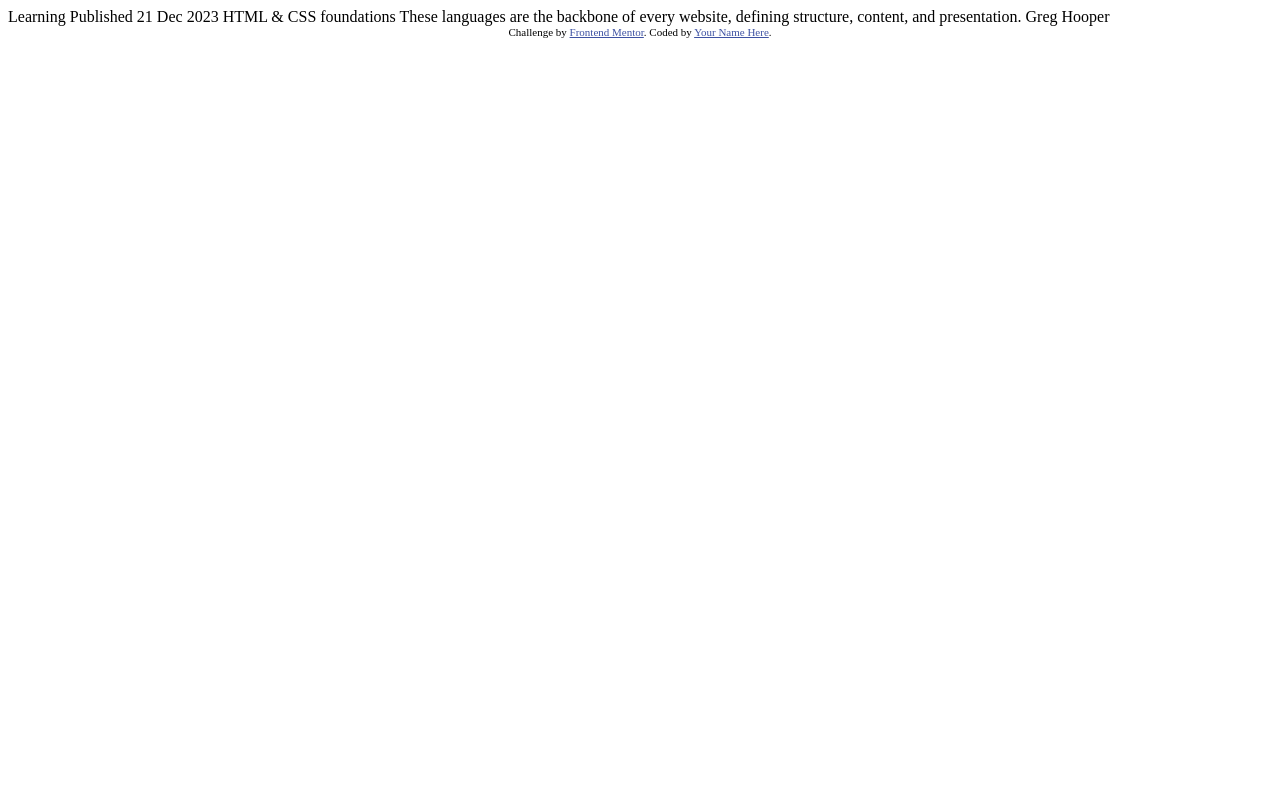
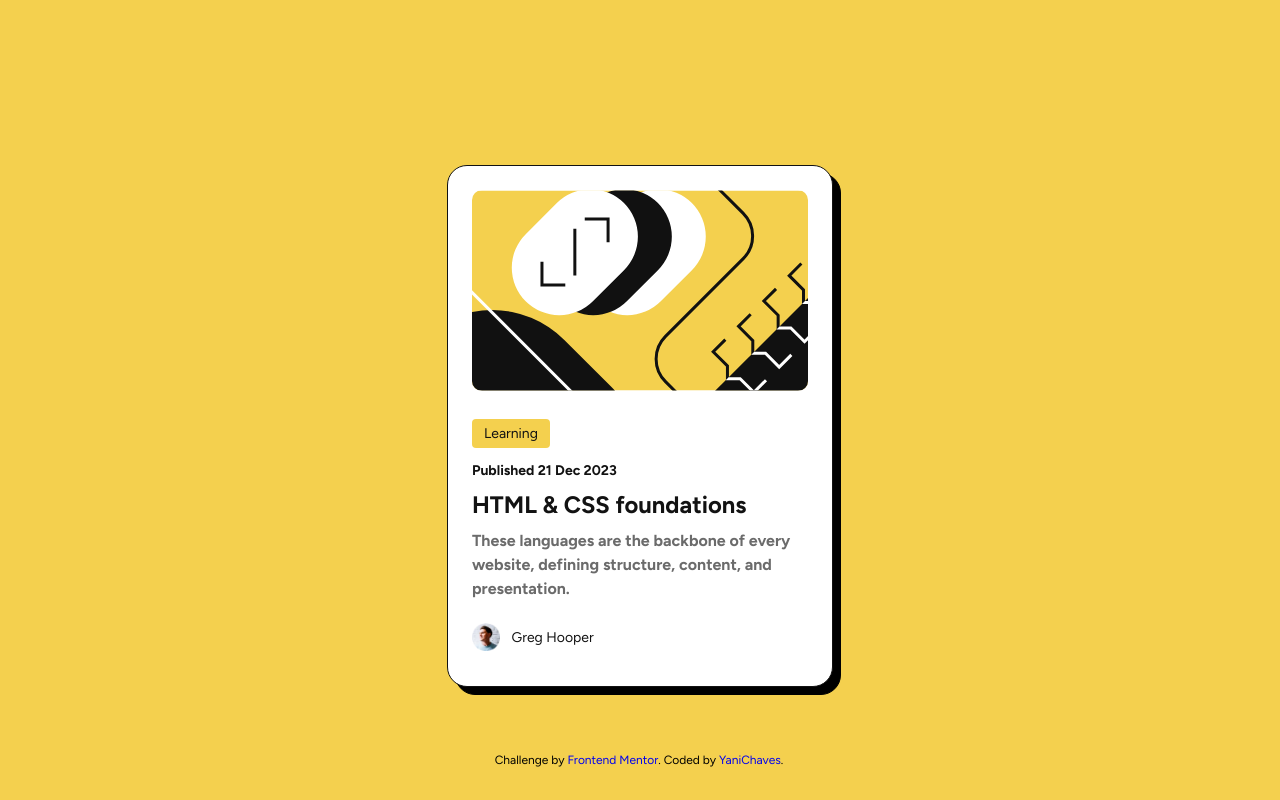
Before and after one commit to YaniChaves/blog-preview-card, a plain HTML site: page index.html in a window 1280 px wide. Drawn offline with Linux system fonts and the light colour scheme.

Commit message:
Finished project

```diff
--- a/index.html
+++ b/index.html
@@ -2,33 +2,34 @@
 <html lang="en">
 <head>
   <meta charset="UTF-8">
-  <meta name="viewport" content="width=device-width, initial-scale=1.0"> <!-- displays site properly based on user's device -->
+  <meta name="viewport" content="width=device-width, initial-scale=1.0">
 
   <link rel="icon" type="image/png" sizes="32x32" href="./assets/images/favicon-32x32.png">
+  <link rel="stylesheet" href="./styles/style.css">
 
   <title>Frontend Mentor | Blog preview card</title>
-
-  <!-- Feel free to remove these styles or customise in your own stylesheet 👍 -->
-  <style>
-    .attribution { font-size: 11px; text-align: center; }
-    .attribution a { color: hsl(228, 45%, 44%); }
-  </style>
 </head>
 <body>
-
-  Learning
-
-  Published 21 Dec 2023
-
-  HTML & CSS foundations
-
-  These languages are the backbone of every website, defining structure, content, and presentation.
-
-  Greg Hooper
-
-  <div class="attribution">
-    Challenge by <a href="https://www.frontendmentor.io?ref=challenge" target="_blank">Frontend Mentor</a>.
-    Coded by <a href="#">Your Name Here</a>.
-  </div>
+  <header></header>
+  <nav></nav>
+  <main>
+    <section class="blog-preview">
+      <img src="./assets/images/illustration-article.svg" alt="">
+      <p class="blog-preview-p">Learning</p>
+      <h3>Published 21 Dec 2023</h3>
+      <a href="#"><h1>HTML & CSS foundations</h1></a>
+      <h2>These languages are the backbone of every website, defining structure, content, and presentation.</h2>
+      <div class="blog-preview-author">
+        <img src="./assets/images/image-avatar.webp" alt="">
+        <p>Greg Hooper</p>
+      </div>
+    </section>
+  </main>
+  <footer class="foot">
+    <div class="attribution">
+      Challenge by <a href="https://www.frontendmentor.io?ref=challenge" target="_blank" rel="noopener noreferrer">Frontend Mentor</a>.
+      Coded by <a href="#">YaniChaves</a>.
+    </div>
+  </footer>
 </body>
 </html>
--- /dev/null
+++ b/styles/style.css
@@ -0,0 +1,98 @@
+@import url('https://fonts.googleapis.com/css2?family=Figtree:ital,wght@0,300..900;1,300..900&display=swap');
+body {
+    margin: 0;
+    height: 100vh;
+    font-family: 'Figtree', sans-serif;
+    background-color: hsl(47, 88%, 63%);
+    display: grid;
+    justify-content: center;
+    align-items: center;
+    font-size: 14px;
+}
+img {
+    border-radius: 10px;
+    margin-block-start: 24px;
+    margin-inline: 24px;
+    margin-block-end: 12px;
+}
+.blog-preview-p, h3, h2, h1 {
+    line-height: 150%;
+    margin-inline: 24px;
+}
+.blog-preview-p {
+    font-size: clamp(12px, 1em, 14px);
+    color: hsl(0, 0%, 7%);
+    font-variation-settings: 'wght' 900;
+    background-color: hsl(47, 88%, 63%);
+    display: inline-block;
+    border-radius: 4px;
+    padding-inline: 12px;
+    padding-block: 4px;
+    margin-block-start: 12px;
+    margin-block-end: 6px;
+}
+h3 {
+    font-size: clamp(12px, 1em, 14px);
+    font-variation-settings: 'wght' 600;
+    line-height: 150%;
+    color: hsl(0, 0%, 7%);
+    margin-block: 6px;
+}
+a {
+    text-decoration: none;
+}
+h1 {
+    font-size: clamp(20px, 1.7em, 24px);
+    font-variation-settings: 'wght' 900;
+    color: hsl(0, 0%, 7%);
+    line-height: 150%;
+    margin-block: 6px;
+}
+h1:hover {
+    color: hsl(47, 88%, 63%);
+    cursor: pointer;
+}
+h1:focus {
+    color: hsl(47, 88%, 63%);
+    cursor: pointer;
+}
+h2 {
+    font-size: clamp(14px, 1.15em, 16px);
+    font-variation-settings: 'wght' 600;
+    color: hsl(0, 0%, 42%);
+    margin-block: 6px 12px;
+}
+.blog-preview {
+    width: clamp(327px, 384px, 384px);
+    border: 1px solid hsl(0, 0%, 7%);
+    border-radius: 20px;
+    background-color: hsl(0, 0%, 100%);
+    filter: drop-shadow(8px 8px black);
+}
+.blog-preview-author {
+    display: flex;
+    align-items: center;
+    margin-block: 12px 24px;
+}
+.blog-preview-author > p {
+    font-size: 1em;
+    color: hsl(0, 0%, 7%);
+    font-variation-settings: 'wght' 900;
+    line-height: 150%;
+    margin-inline-start: 6px;
+
+}
+.blog-preview-author > img {
+    margin: 0;
+    margin-inline: 24px 6px;
+    height: 2em;
+    width: auto;
+    align-self: center;
+}
+.attribution {
+    width: clamp(327px, 384px, 384px);
+}
+.attribution {
+    font-size: clamp(7px, 12px, 1em);
+    text-align: center;
+}
```
Also changed, not shown: assets/fonts/Figtree-Italic-VariableFont_wght.ttf (deleted), assets/fonts/Figtree-VariableFont_wght.ttf (deleted), assets/fonts/OFL.txt (deleted), assets/fonts/README.txt (deleted), assets/fonts/static/Figtree-ExtraBold.ttf (deleted), assets/fonts/static/Figtree-SemiBold.ttf (deleted).
